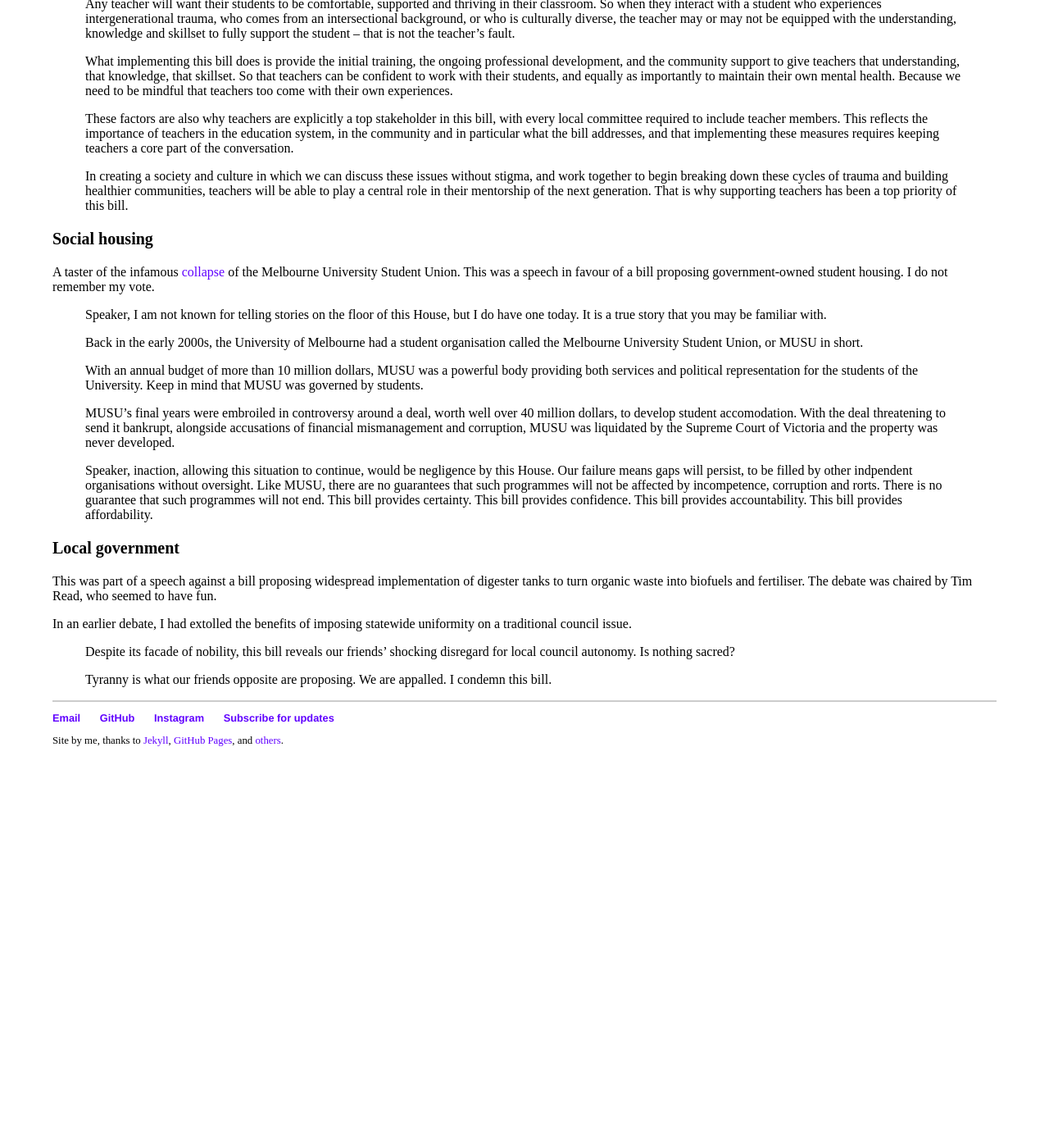
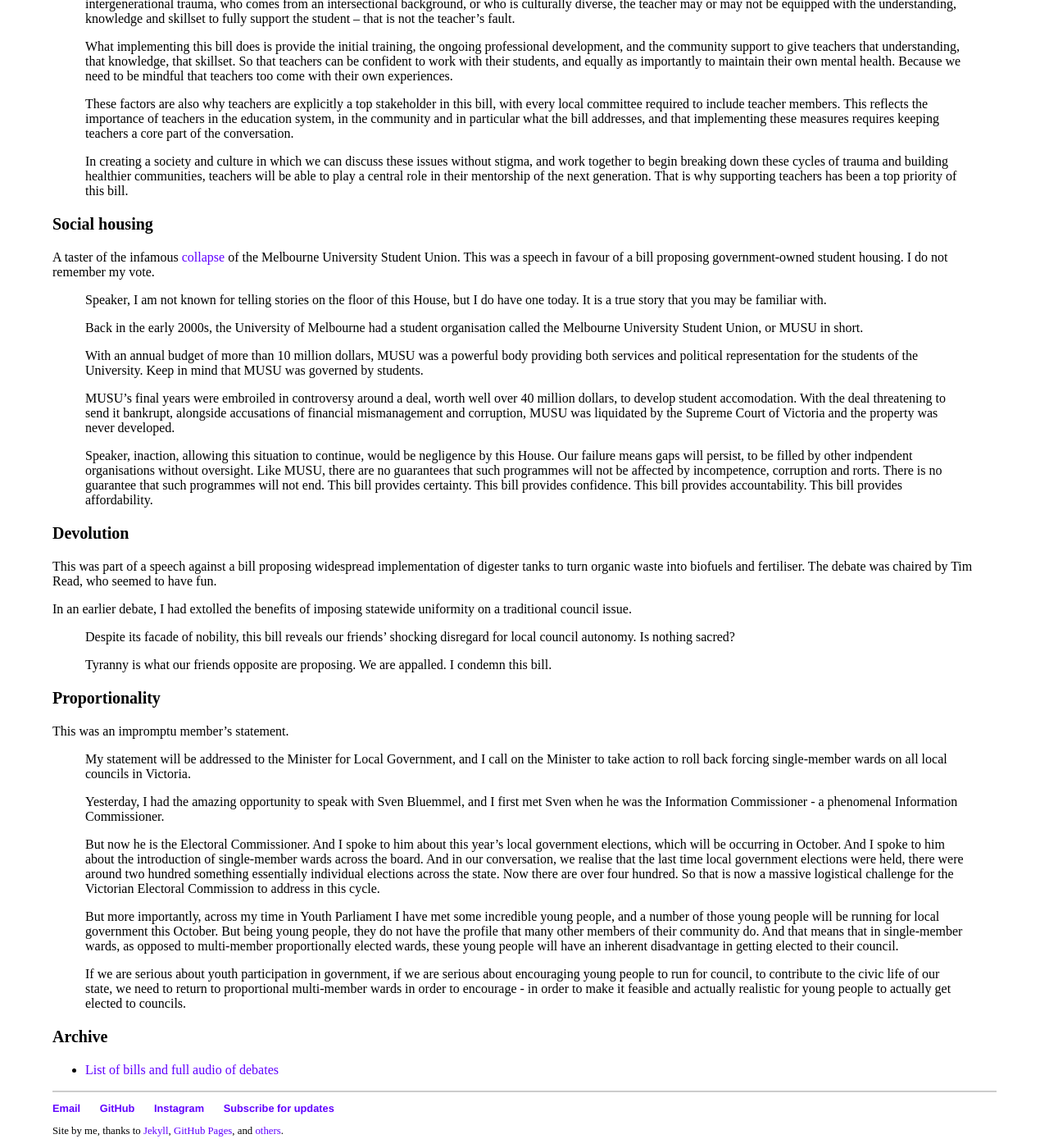
Before and after one commit to nhtnhanbn/nhtnhanbn.github.io, a Jekyll site: the page built from _repository/vicyp24.md, in a window 1280 px wide and 1400 px high, scrolled down 2312 px. Shown: the whole window at 82% size. Built offline with Jekyll 4.4.1, drawn with Linux system fonts in a browser that asks for light colours; before the commit the page ends 3236 px from its top, so only the background shows below that; some of the changed text lies outside the part shown; grey boxes are pictures that could not be loaded.

Commit message:
Update vicyp24

```diff
--- a/_repository/vicyp24.md
+++ b/_repository/vicyp24.md
@@ -103,7 +103,7 @@ A taster of the infamous [collapse](/musu) of the Melbourne University Student U
 
 > Speaker, inaction, allowing this situation to continue, would be negligence by this House. Our failure means gaps will persist, to be filled by other indpendent organisations without oversight. Like MUSU, there are no guarantees that such programmes will not be affected by incompetence, corruption and rorts. There is no guarantee that such programmes will not end. This bill provides certainty. This bill provides confidence. This bill provides accountability. This bill provides affordability.
 
-### Local government
+### Devolution
 
 This was part of a speech against a bill proposing widespread implementation of digester tanks to turn organic waste into biofuels and fertiliser. The debate was chaired by Tim Read, who seemed to have fun.
 
@@ -112,3 +112,20 @@ In an earlier debate, I had extolled the benefits of imposing statewide uniformi
 > Despite its facade of nobility, this bill reveals our friends' shocking disregard for local council autonomy. Is nothing sacred?
 
 > Tyranny is what our friends opposite are proposing. We are appalled. I condemn this bill.
+
+### Proportionality
+
+This was an impromptu member's statement.
+
+> My statement will be addressed to the Minister for Local Government, and I call on the Minister to take action to roll back forcing single-member wards on all local councils in Victoria.
+
+> Yesterday, I had the amazing opportunity to speak with Sven Bluemmel, and I first met Sven when he was the Information Commissioner - a phenomenal Information Commissioner.
+
+> But now he is the Electoral Commissioner. And I spoke to him about this year's local government elections, which will be occurring in October. And I spoke to him about the introduction of single-member wards across the board. And in our conversation, we realise that the last time local government elections were held, there were around two hundred something essentially individual elections across the state. Now there are over four hundred. So that is now a massive logistical challenge for the Victorian Electoral Commission to address in this cycle.
+
+> But more importantly, across my time in Youth Parliament I have met some incredible young people, and a number of those young people will be running for local government this October. But being young people, they do not have the profile that many other members of their community do. And that means that in single-member wards, as opposed to multi-member proportionally elected wards, these young people will have an inherent disadvantage in getting elected to their council.
+
+> If we are serious about youth participation in government, if we are serious about encouraging young people to run for council, to contribute to the civic life of our state, we need to return to proportional multi-member wards in order to encourage - in order to make it feasible and actually realistic for young people to actually get elected to councils.
+
+### Archive
+- [List of bills and full audio of debates](https://vicyouth.ymca.org.au/learning-and-leadership/youth-parliament/youth-parliament-archives/2024-archives)
```
Also changed, not shown: other parts of _repository/vicyp24.md (+2 -2 lines).
